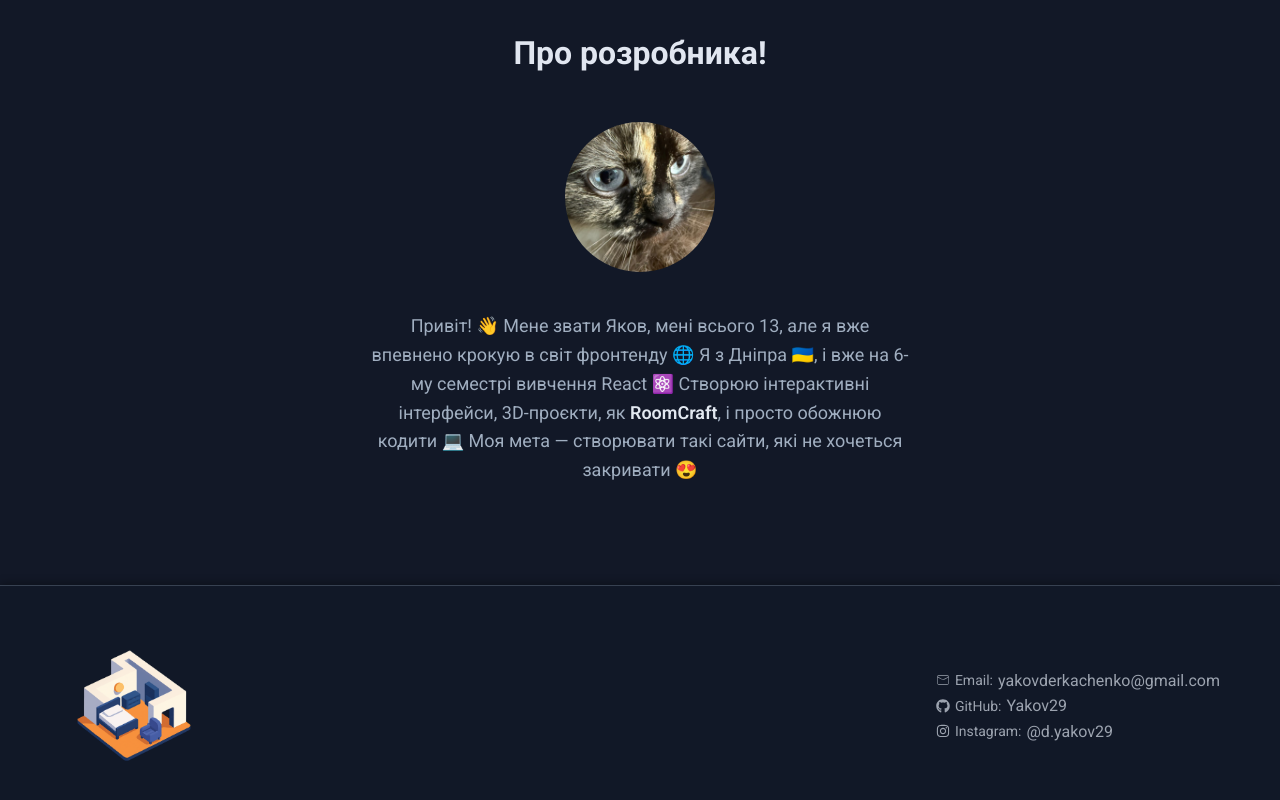
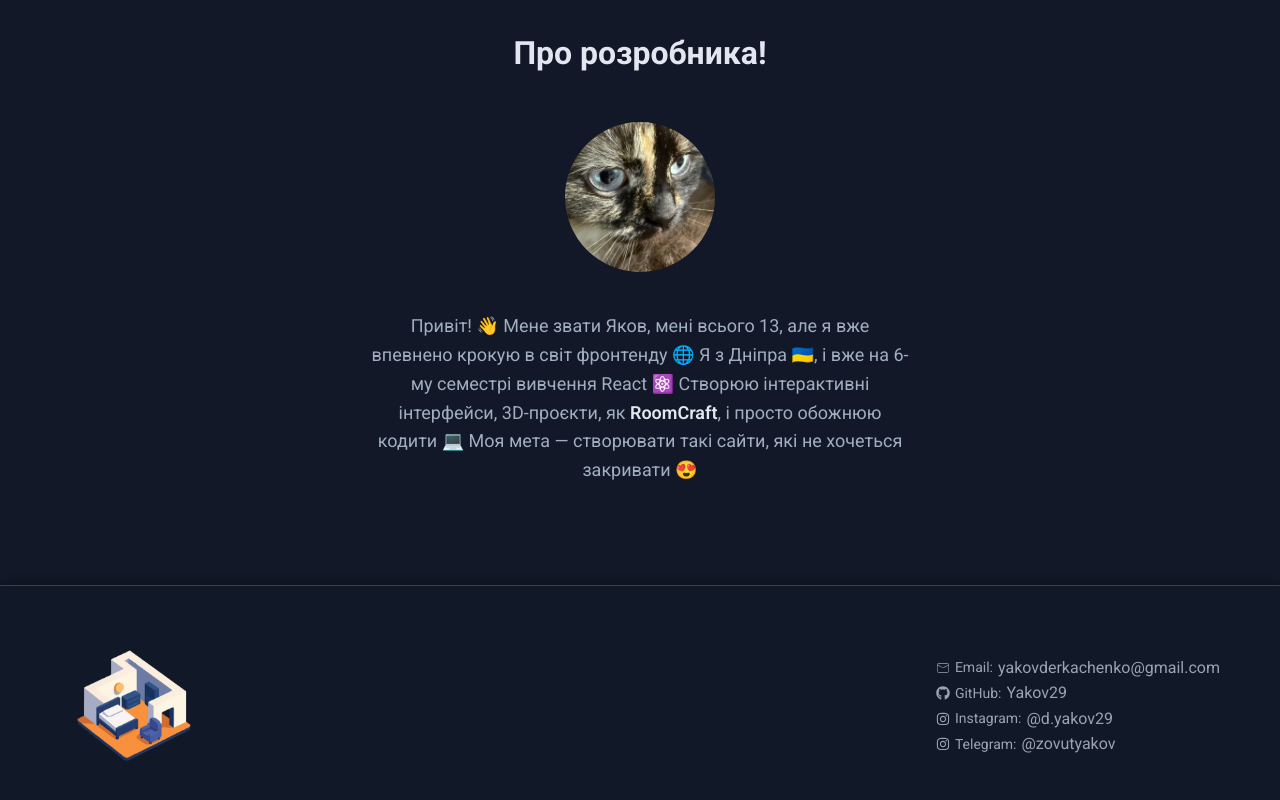
Before and after one commit to Yakov29/roomcraft, a React (Create React App) app: page / in a window 1280 px wide. Shown: the part 3295-4095 px from the top of the page. Built offline with nearby package versions, Linux system fonts and the light colour scheme.

Commit message:
контакты

```diff
--- a/src/components/Footer/Footer.jsx
+++ b/src/components/Footer/Footer.jsx
@@ -51,6 +51,14 @@
                             </a>
                         </p>
                     </li>
+                    <li className="footer__item">
+                        <p className="footer__text">
+                            <FaInstagram /> Telegram:{" "}
+                            <a className="footer__link" href="https://t.me/zovutyakov" target="_blank" rel="noopener noreferrer">
+                                @zovutyakov
+                            </a>
+                        </p>
+                    </li>
                 </ul>
             </Container>
         </footer>
```
